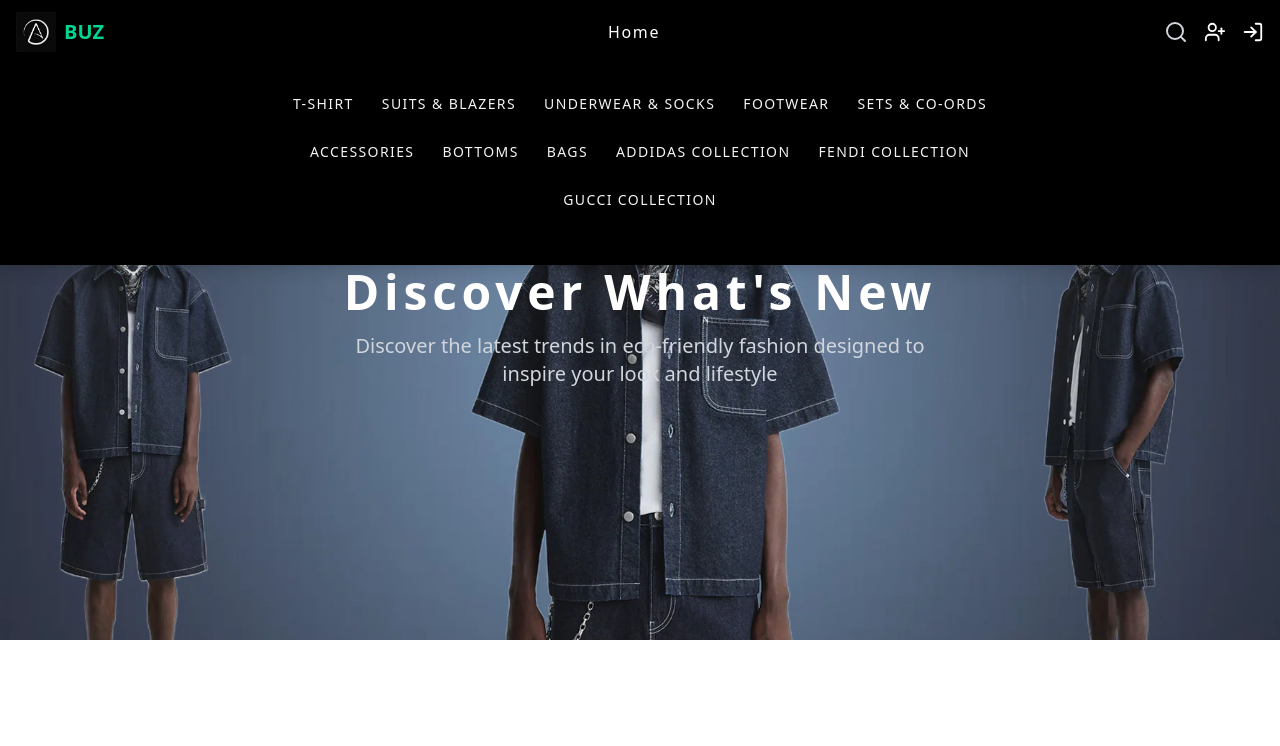
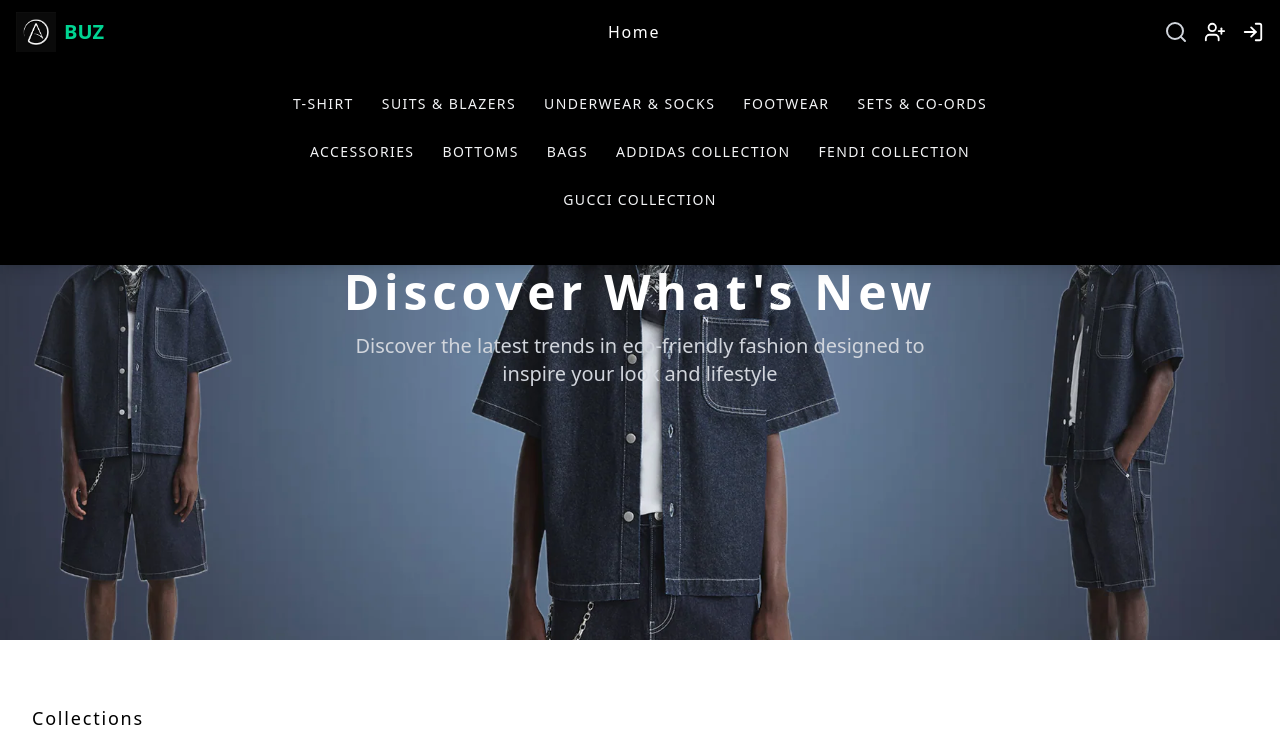
Before and after one commit to E-Jeremiah101/E-commerce-store, a React (Vite) app in the folder frontend/: page / in a window 1280 px wide. Shown: the top 746 px of the page. Built offline with nearby package versions, Linux system fonts and the light colour scheme; no server answers.

Commit message:
Redesign

```diff
--- a/frontend/src/components/FeaturedProducts.jsx
+++ b/frontend/src/components/FeaturedProducts.jsx
@@ -131,7 +131,7 @@ const FeaturedProducts = ({ featuredProducts }) => {
                         )}
 
                         {/* Color Selector */}
-                        {product.colors?.length > 0 && (
+                        {/* {product.colors?.length > 0 && (
                           <div className="mb-2">
                             <label className="text-sm text-gray-800 mr-2 tracking-widest"></label>
                             <select
@@ -154,7 +154,7 @@ const FeaturedProducts = ({ featuredProducts }) => {
                               ))}
                             </select>
                           </div>
-                        )}
+                        )} */}
 
                         <button
                           onClick={() => handleAddToCart(product)}
--- a/frontend/src/pages/HomePage.jsx
+++ b/frontend/src/pages/HomePage.jsx
@@ -76,9 +76,9 @@ const HomePage = () => {
         </div>
       </div>
 
-      <div className="relative z-10 max-w-7xl mx-auto px-4  md:px-8 py-12">
-        <h1 className="text-black text-3xl tracking-widest font-bold mb-4">
-          Collections
+      <div className="relative z-10 max-w-7xl mx-auto px-4  md:px-8">
+        <h1 className="text-black text-lg tracking-widest  mb-4">
+         Collections
         </h1>
 
         <div className="grid grid-cols-2 md:grid-cols-2 lg:grid-cols-3 md:gap-6 gap-x-6 gap-y-2 ">
```
